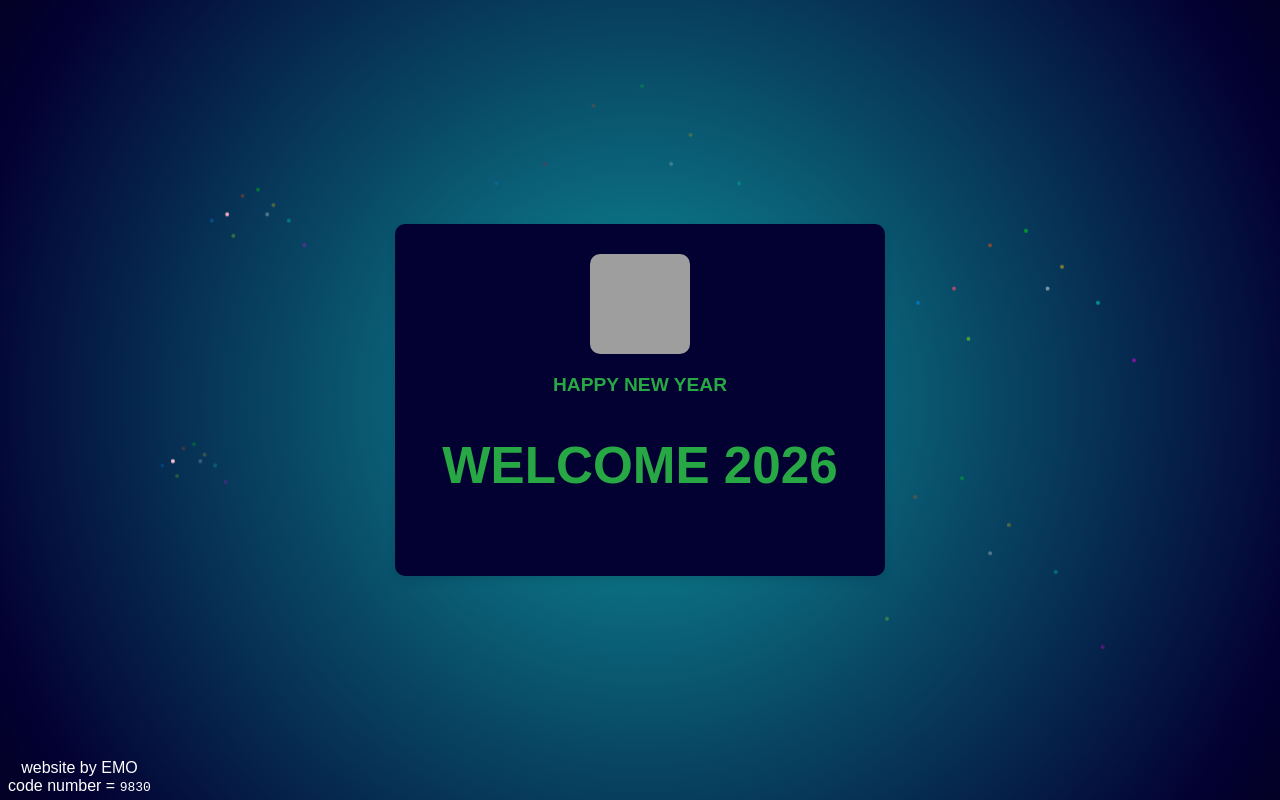
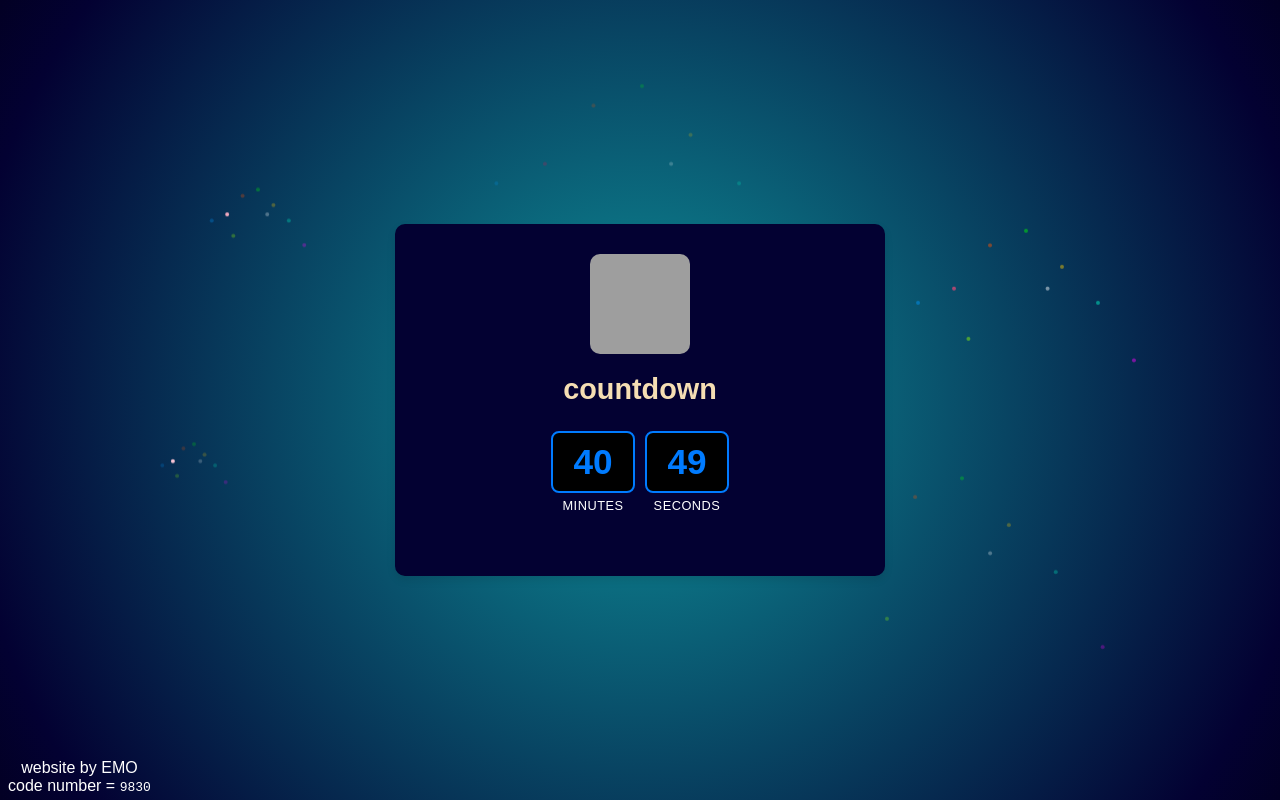
Before and after one commit to zarri2647/countdown, a plain HTML site: page index.html in a window 1280 px wide. Drawn offline with Linux system fonts and the light colour scheme; grey boxes are pictures that could not be loaded.

Commit message:
Update index.html

```diff
--- a/index.html
+++ b/index.html
@@ -173,7 +173,7 @@
 <script>
 document.addEventListener("DOMContentLoaded", function () {
   // Set date to Dec 1, 2025
-  const countdownDate = new Date("Dec 1, 2025 00:00:00 GMT+0800").getTime();
+  const countdownDate = new Date("jan 1, 2026 00:00:00 GMT+0800").getTime();
 
   const minutesSpan = document.getElementById("minutes");
   const secondsSpan = document.getElementById("seconds");
```
